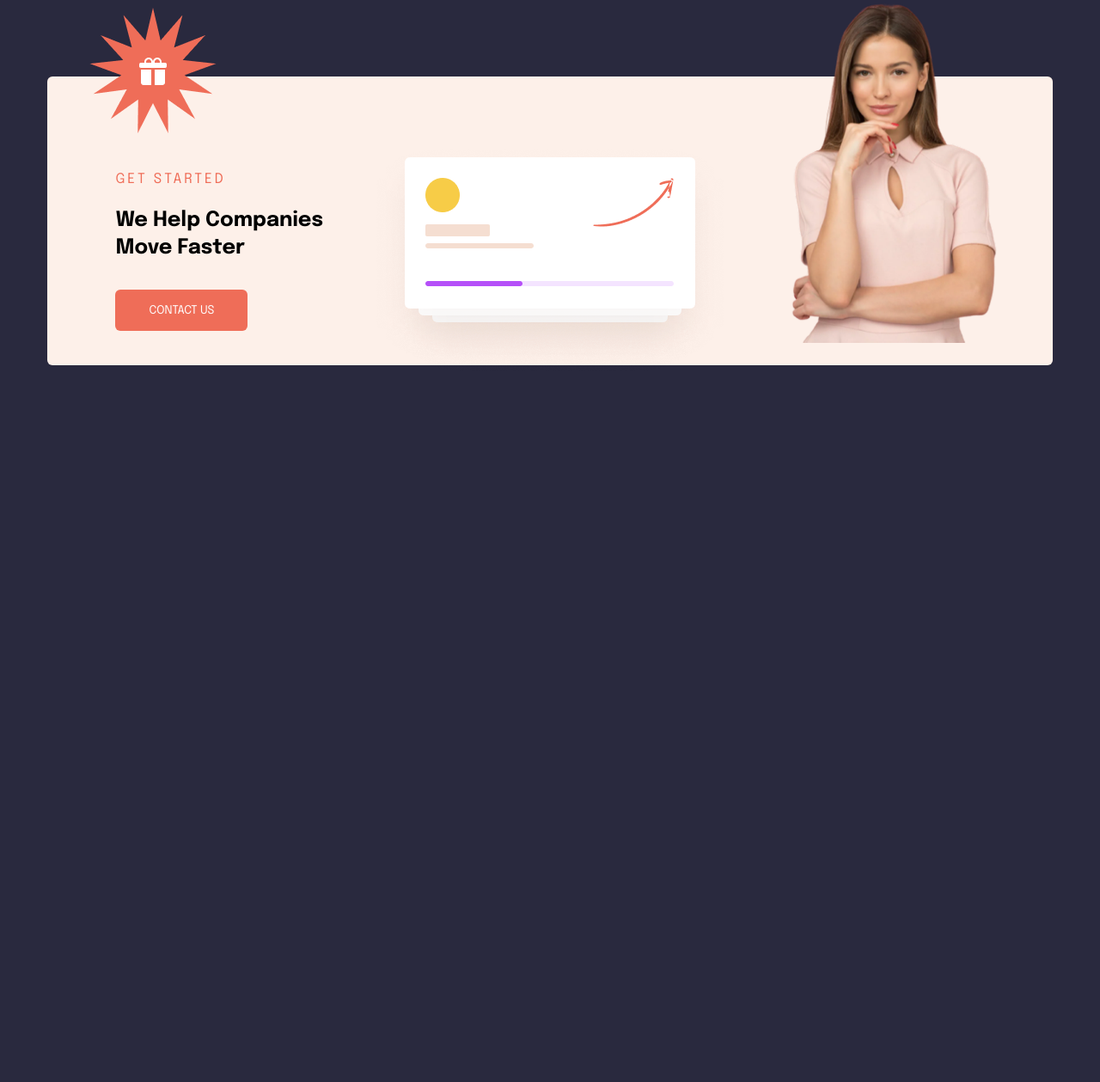
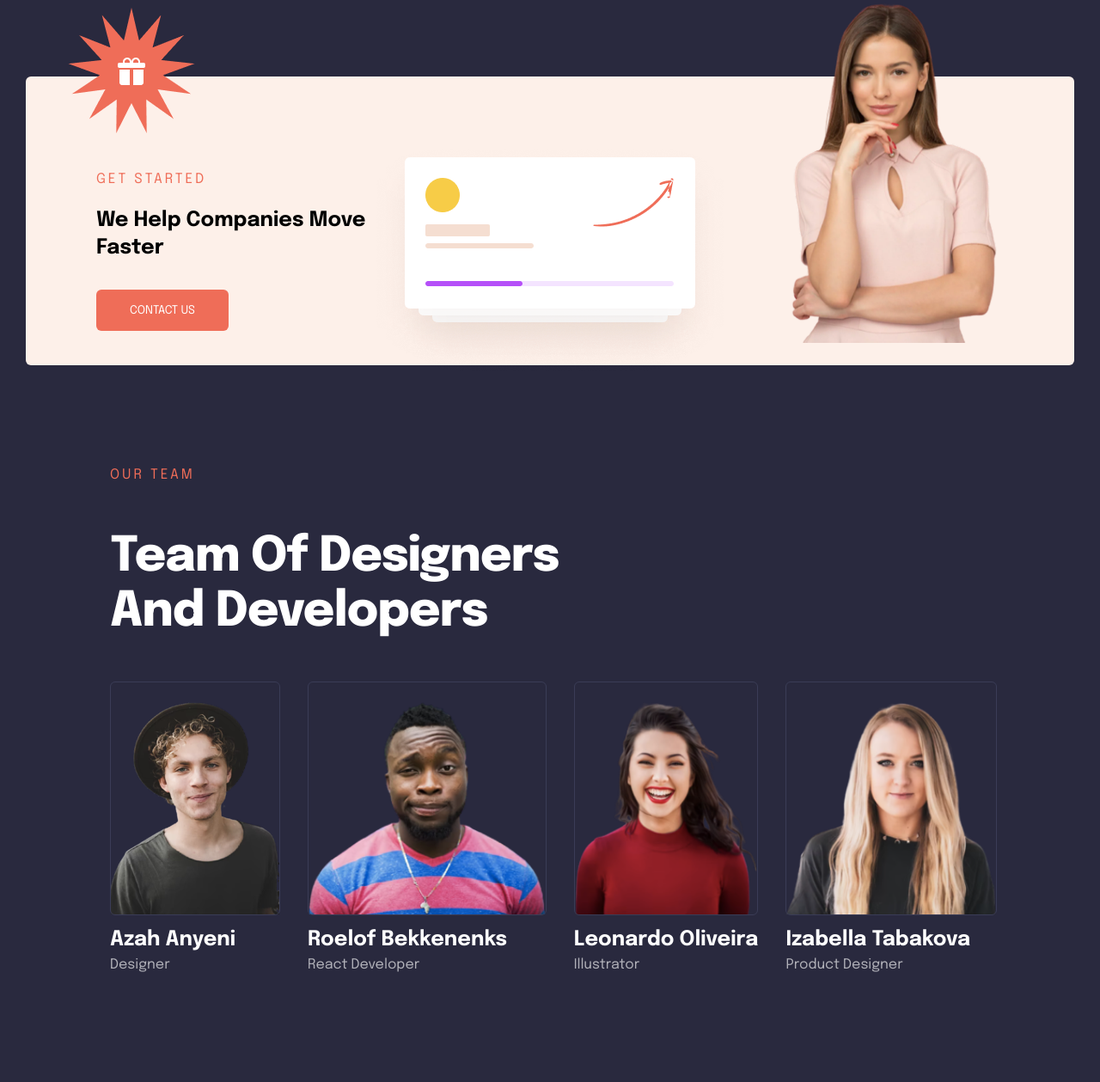
Before and after one commit to Kaushall-raut/Theemwiz-assignment, a plain HTML site: page index.html in a window 1280 px wide. Shown: the part 4155-5414 px from the top of the page at 86% size. Before the commit the page ends 4606 px from the top, so only its background shows below. Drawn offline with Linux system fonts and the light colour scheme.

Commit message:
team section added

```diff
--- a/index.html
+++ b/index.html
@@ -208,6 +208,7 @@
 </section>
 
 <!--portfolio section  end     -->
+
 <!-- get started section start     -->
    <section class="started-section grid  ">
     <div class="first"><img class="icon" src="./src/images/icon.png" alt="">
@@ -224,6 +225,64 @@
    </section>
 <!-- get started section end     -->
 
+<!-- team section start     -->
+
+<section class="team-section">
+  <section class="container">
+<div class="team-text">
+  <h5>our team</h5>
+
+  <h2>
+    team of designers and developers
+  </h2>
+</div>
+
+<div class="grid team-image">
+  <div class="team-container">
+    <div class="team-border">
+      <img src="./src/images/Bitmap (12).png" alt="">
+    </div>
+    <h4>
+      azah anyeni
+    </h4>
+    <p>Designer</p>
+ </div>
+  <div class="team-container">
+    <div class="team-border">
+      <img src="./src/images/Bitmap (13).png" alt="">
+    </div>
+    <h4>
+      Roelof Bekkenenks
+    </h4>
+    <p>react developer</p>
+ </div>
+  <div class="team-container">
+    <div class="team-border">
+      <img src="./src/images/Bitmap (14).png" alt="">
+    </div>
+    <h4>
+      Leonardo Oliveira
+    </h4>
+    <p>Illustrator</p>
+ </div>
+  <div class="team-container">
+    <div class="team-border">
+      <img src="./src/images/Bitmap (15).png" alt="">
+    </div>
+    <h4>
+      Izabella Tabakova
+    </h4>
+    <p>Product Designer</p>
+ </div>
+
+
+
+</div>
+  </section>
+</section>
+
+<!--team section  end     -->
+
 </body>
 
 </html>
--- a/style.css
+++ b/style.css
@@ -461,7 +461,7 @@ nav {
   margin-bottom: 2rem;
   background-color: #fdf0e9;
   height: 336px;
-  width: 1170px;
+  width: 1220px;
   position: relative;
 
   grid-template-columns: repeat(3, 1fr);
@@ -507,3 +507,58 @@ nav {
   }
   /* padding-bottom: 4rem; */
 }
+
+
+.team-section{
+  margin: 7rem 0;
+  h2{
+    text-transform: capitalize;
+    color: white;
+    font-weight: 800;
+    font-size: 56px;
+    line-height: 64px;
+    letter-spacing: -1px;
+    margin: 3rem 0;
+  }
+
+  .team-text{
+    width: 40rem;
+  }
+  .team-image{
+    grid-template-columns: repeat(4,1fr);
+    gap: 2rem;
+    /* margin-bottom: 8rem; */
+    .team-border{
+      /* flex-direction:unset; */
+      height: 272px;
+      display: flex;
+      justify-content: center;
+      align-items:last baseline;
+      margin-bottom: 1rem;
+      border-radius: 6px;
+      border: 1px solid #3A3C56;
+      img{
+        z-index: -1;
+        height: 247px;
+        /* display: block; */
+        /* width: 250px; */
+      }
+
+    }
+       h4{
+        text-transform: capitalize;
+        color: white;
+        font-size: 24px;
+        font-weight: 700;
+        margin-bottom: 0.5rem;
+      }
+      p{
+        color: #FFFFFFA3;
+        text-transform: capitalize;
+      }
+  }
+}
+
+.team-container{
+  margin-bottom: 8rem;
+}
```
Also changed, not shown: src/images/Bitmap (12).png (added), src/images/Bitmap (13).png (added), src/images/Bitmap (14).png (added), src/images/Bitmap (15).png (added).
